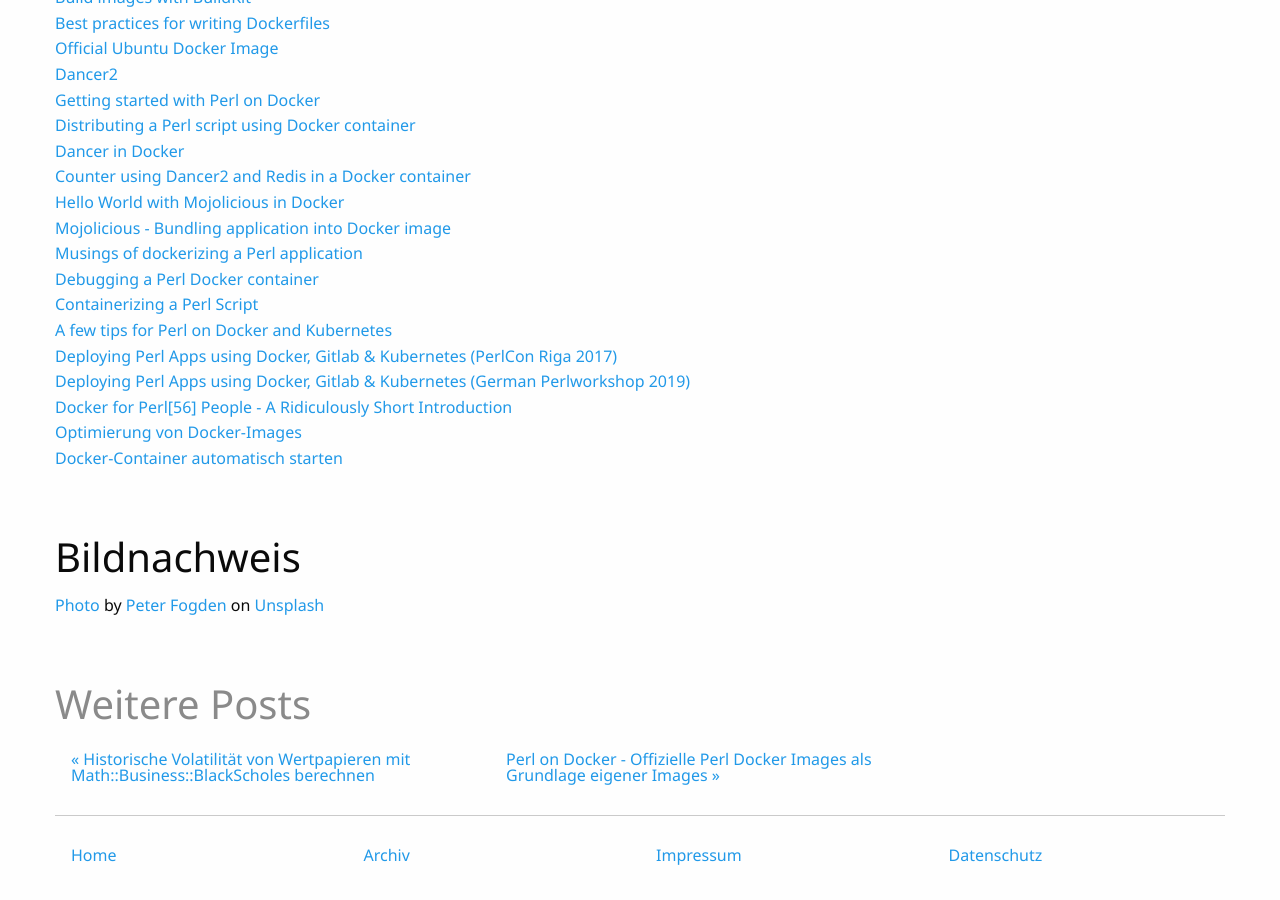
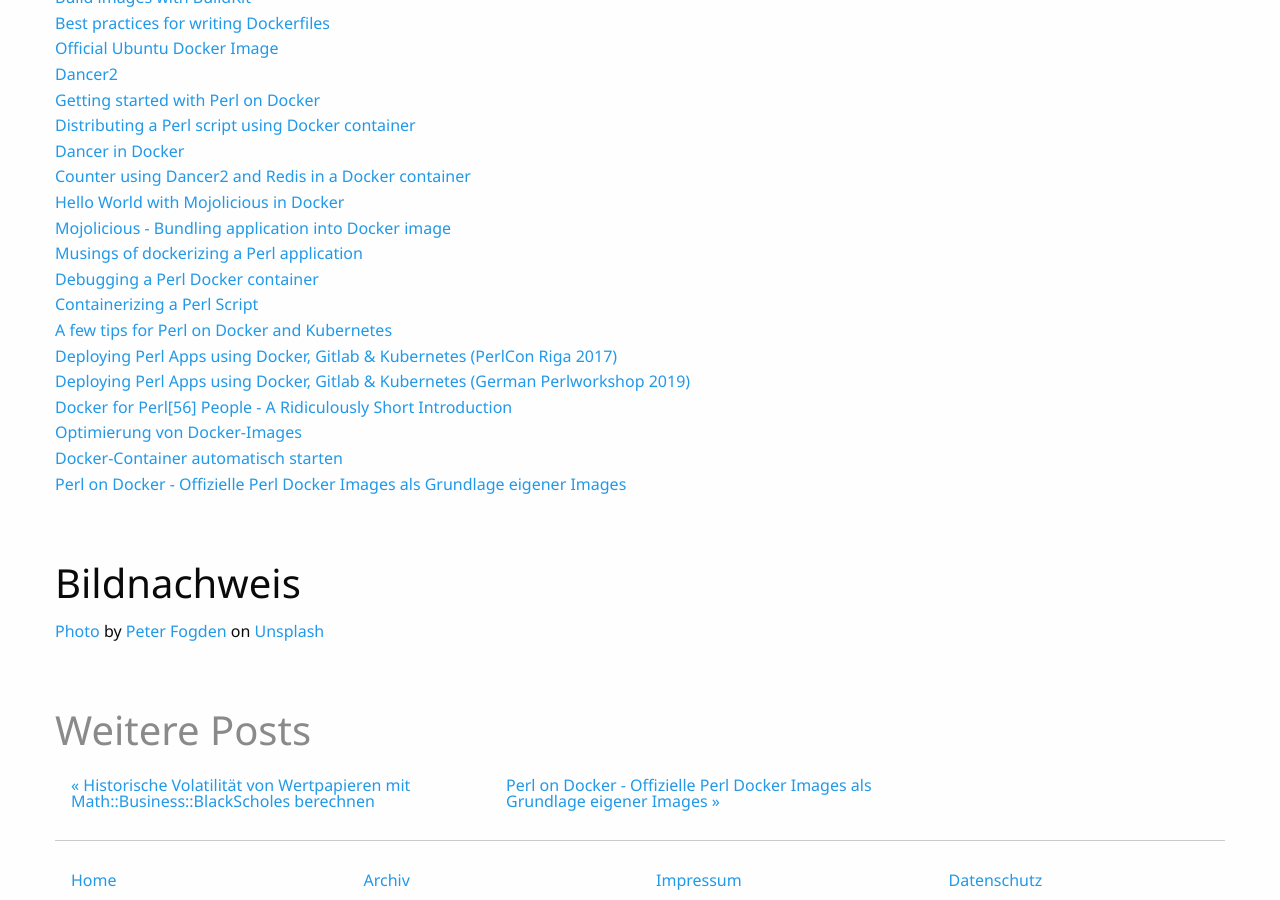
Before and after one commit to perl-howto/perl-howto.github.io, a Jekyll site: the page built from _posts/2021-08-31-perl-on-docker-dancer2-hello-world-example.html, in a window 1280 px wide and 900 px high, scrolled down 8565 px. Built offline with Jekyll 4.4.1, drawn with Linux system fonts in a browser that asks for light colours; before the commit the page ends 9439 px from its top, so only the background shows below that.

Commit message:
Added link to part 2 of Perl on Docker -Offizielle Perl Docker Images als Grundlage eigener Images

```diff
--- a/_posts/2021-08-31-perl-on-docker-dancer2-hello-world-example.html
+++ b/_posts/2021-08-31-perl-on-docker-dancer2-hello-world-example.html
@@ -404,6 +404,7 @@ That's it.
 <li><a href="https://archive.fosdem.org/2017/schedule/event/docker_for_perl/">Docker for Perl[56] People - A Ridiculously Short Introduction</a></li>
 <li><a href="https://blog.perl-academy.de/tag/Docker">Optimierung von Docker-Images</a></li>
 <li><a href="https://kofler.info/docker-container-automatisch-starten/">Docker-Container automatisch starten</a></li>
+<li><a href="/2021/09/perl-on-docker-offizielle-perl-docker-images.html">Perl on Docker - Offizielle Perl Docker Images als Grundlage eigener Images</a></li>
 </ul>
 
 <p>&nbsp;</p>
```
